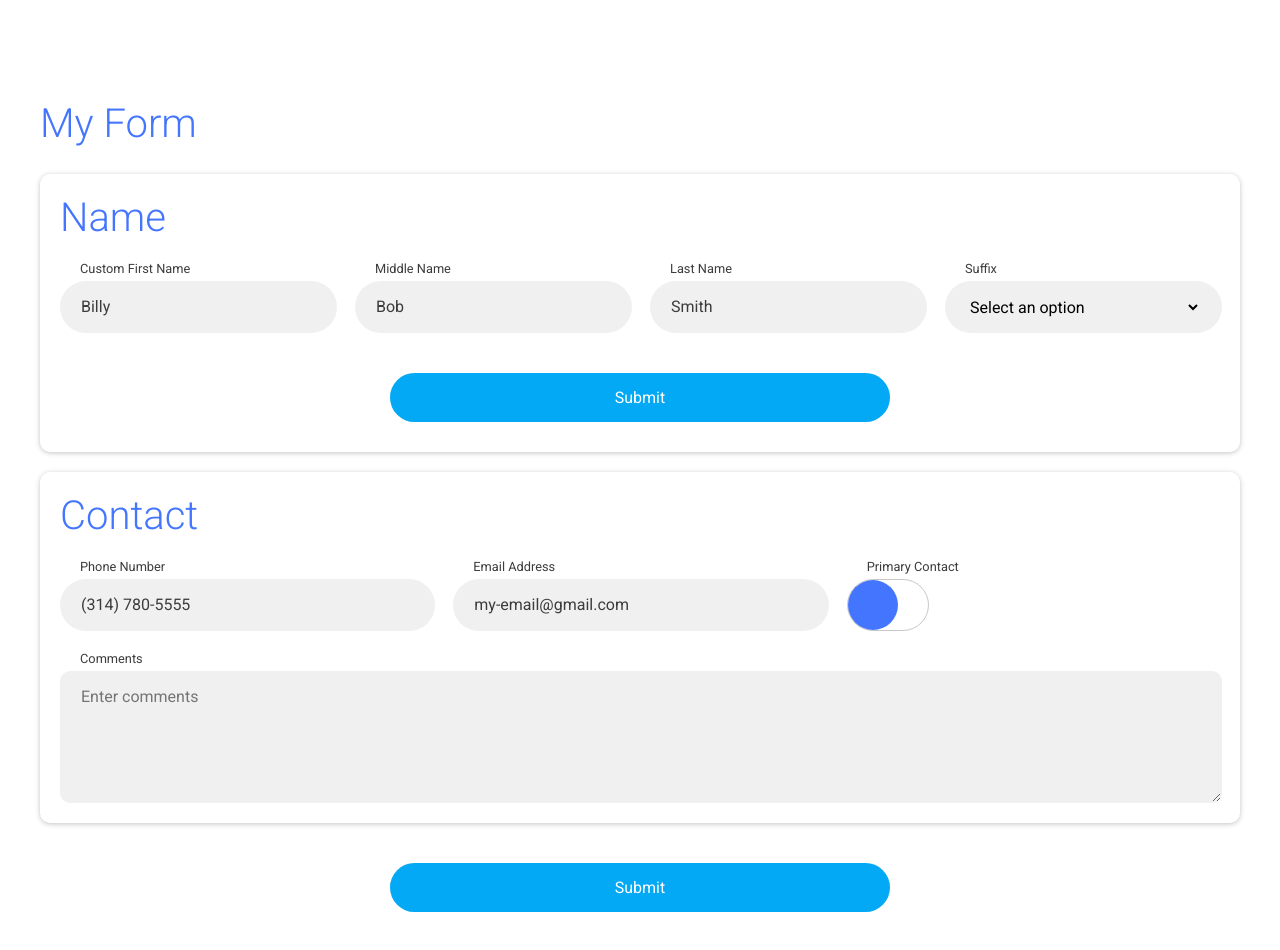
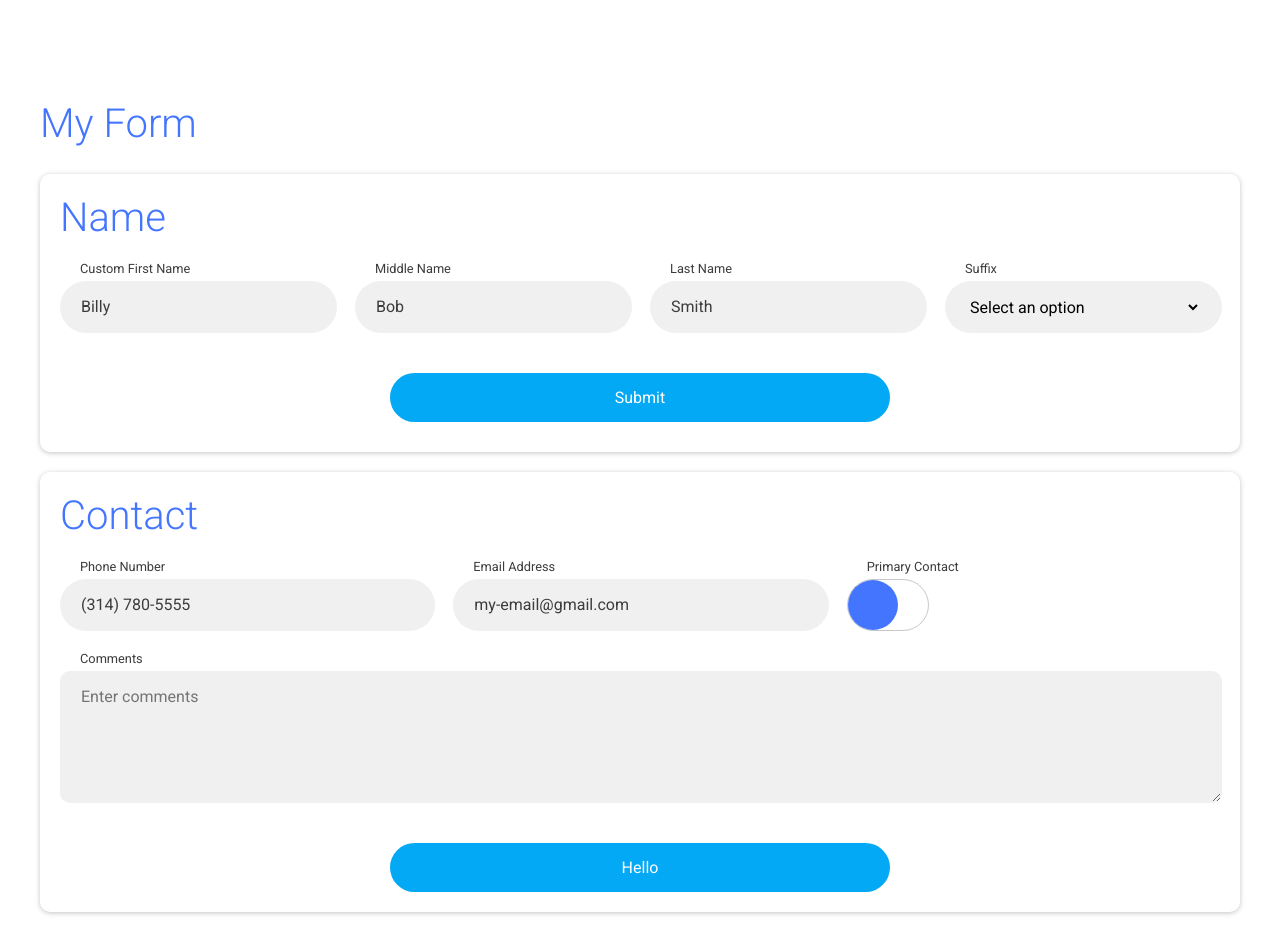
Before and after one commit to TheVVaFFle/react-lightning-form, a React app: page / in a window 1280 px wide. Shown: the top 950 px of the page. Built offline with nearby package versions, Linux system fonts and the light colour scheme.

Commit message:
Button style enhancements

```diff
--- a/src/components/app/app.tsx
+++ b/src/components/app/app.tsx
@@ -65,6 +65,9 @@ export const App: React.SFC<AppProps> = (props: AppProps) => {
         <Section title="Contact" columns={2}>
           <Section columns={3} data={Test.data.contact.section1} />
           <Section columns={1} data={Test.data.contact.section2} />
+          <button type="button" className="submit-button">
+            Hello
+          </button>
         </Section>
       </Form>
     </div>
--- a/src/components/form/form.scss
+++ b/src/components/form/form.scss
@@ -196,26 +196,9 @@
       min-width: calc(100% - 40px);
     }
 
-    .submit-button {
+    .submit-button-wrapper {
       margin: auto;
       width: 500px;
-      button {
-        background-color: $lightBlue;
-        border: none;
-        border-radius: 100px;
-        color: white;
-        cursor: pointer;
-        display: block;
-        margin-top: 40px;
-        outline: none;
-        padding: 15px 20px;
-
-        &:hover,
-        &:focus {
-          box-shadow: $shadow2;
-        }
-      }
-
       .error-message {
         color: $red;
         font-weight: 400;
@@ -233,6 +216,25 @@
         }
       }
     }
+
+    .submit-button {
+      background-color: $lightBlue;
+      border: none;
+      border-radius: 100px;
+      color: white;
+      cursor: pointer;
+      display: block;
+      margin: auto;
+      margin-top: 40px;
+      outline: none;
+      padding: 15px 20px;
+      width: 500px;
+
+      &:hover,
+      &:focus {
+        box-shadow: $shadow2;
+      }
+    }
   }
 
   .loading-indicator {
--- a/src/components/form/form.tsx
+++ b/src/components/form/form.tsx
@@ -114,7 +114,7 @@ export const Form: React.SFC<FormProps> = (props: FormProps) => {
       <div className="form-contents">
         {FormUtility.get.title(props.title)}
         {handleFormChildren(props.children)}
-        <div className="submit-button">
+        <div className="submit-button-wrapper">
           <button
             type="button"
             className="submit-button"
--- a/src/components/section/section.tsx
+++ b/src/components/section/section.tsx
@@ -53,7 +53,7 @@ export const Section: React.SFC<SectionProps> = (props: SectionProps) => {
   const getSubmitButton = () => {
     if (props.onSubmit) {
       return (
-        <div className="submit-button">
+        <div className="submit-button-wrapper">
           <button
             type="button"
             className="submit-button"
```
